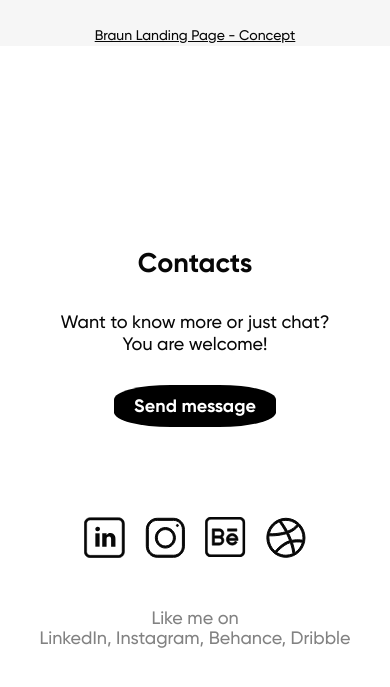
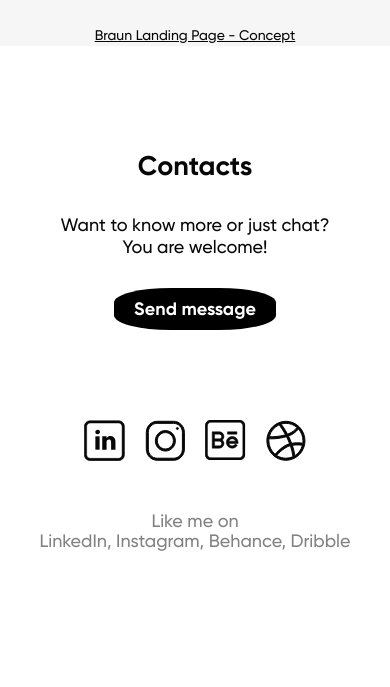
Before and after one commit to romanchechyotkin/project--1, a plain HTML site: page index.html in a window 390 px wide. Shown: the part 2822-3509 px from the top of the page. After the commit the page ends 3429 px from the top, so only its background shows below. Drawn offline with Linux system fonts and the light colour scheme.

Commit message:
Пофиксил как Усама скажет

```diff
--- a/css/media.css
+++ b/css/media.css
@@ -76,9 +76,13 @@
     }
     .portfolio{
         padding: 50px 0 0;
+        margin-bottom: 50px;
     }
     .portfolio-link {
         font-size: 14px;
     }
-
+    .footer{
+        padding-top: 0;
+        padding-bottom: 25px;
+    }
 }
```
